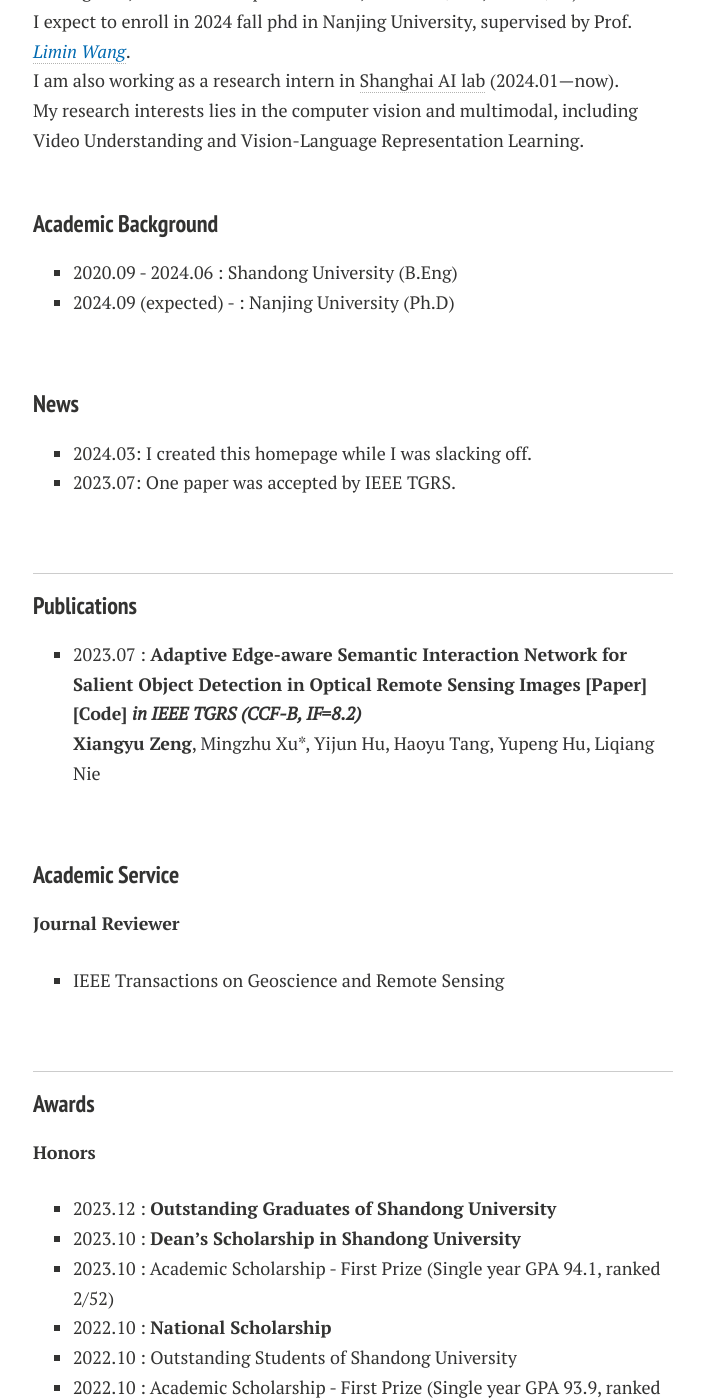
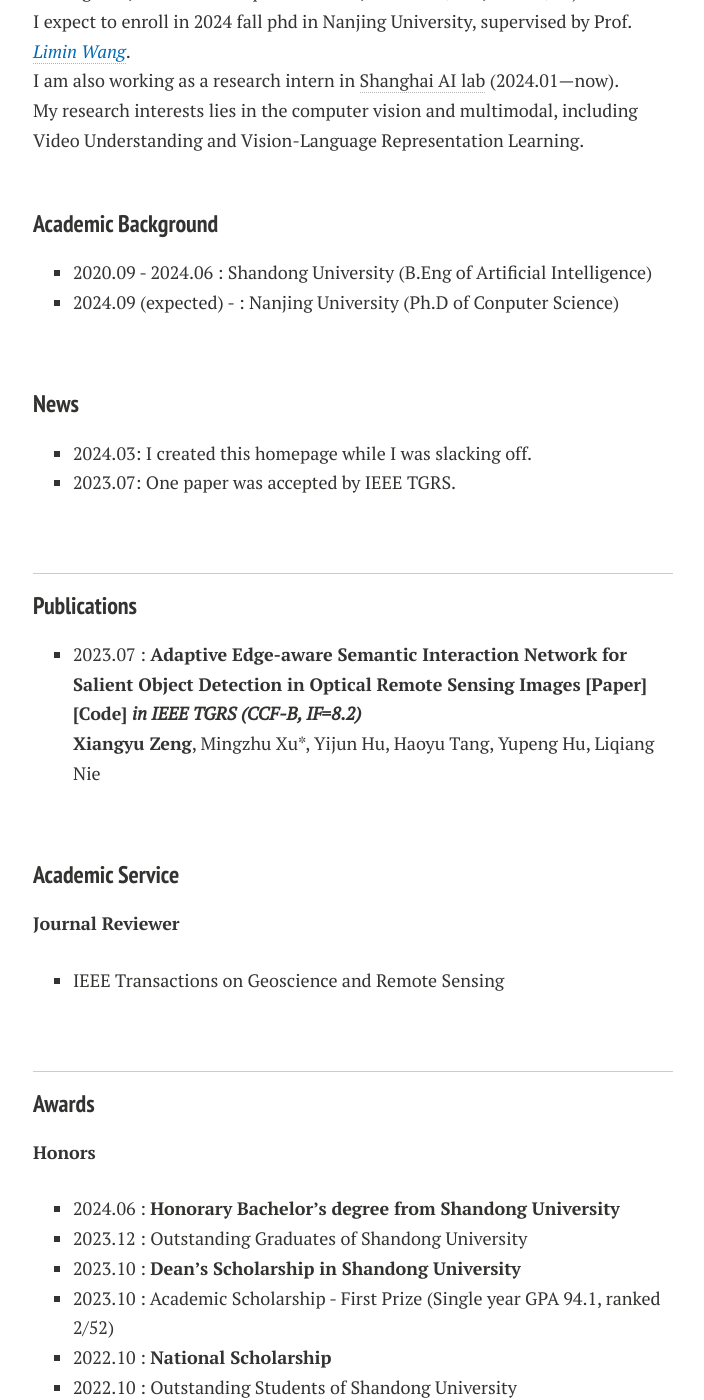
Before and after one commit to LanXingXuan/LanXingXuan.github.io, a Jekyll site: the page built from index.md, in a window 1280 px wide and 1400 px high, scrolled down 338 px. Shown: the whole window, without its empty margins (287-991 px from the left). Built offline with Jekyll 4.4.1, drawn with Linux system fonts in a browser that asks for light colours; nearby versions of some CDN libraries; comment, search, counter and statistics services are not loaded; a style sheet for code colours, icons or effects is not loaded.

Commit message:
Update index.md

```diff
--- a/index.md
+++ b/index.md
@@ -20,8 +20,8 @@ My research interests lies in the computer vision and multimodal, including Vide
 
 ### Academic Background
 
-- 2020.09 - 2024.06 : Shandong University (B.Eng)
-- 2024.09 (expected) - : Nanjing University (Ph.D)
+- 2020.09 - 2024.06 : Shandong University (B.Eng of Artificial Intelligence)
+- 2024.09 (expected) - : Nanjing University (Ph.D of Conputer Science)
 
 <br>
 
@@ -53,7 +53,8 @@ My research interests lies in the computer vision and multimodal, including Vide
 ### Awards
 
  **Honors**
-- 2023.12 : **Outstanding Graduates of Shandong University**
+- 2024.06 : **Honorary Bachelor's degree from Shandong University**
+- 2023.12 : Outstanding Graduates of Shandong University
 - 2023.10 : **Dean's Scholarship in Shandong University**
 - 2023.10 : Academic Scholarship - First Prize (Single year GPA 94.1, ranked 2/52)
 - 2022.10 : **National Scholarship**
```
